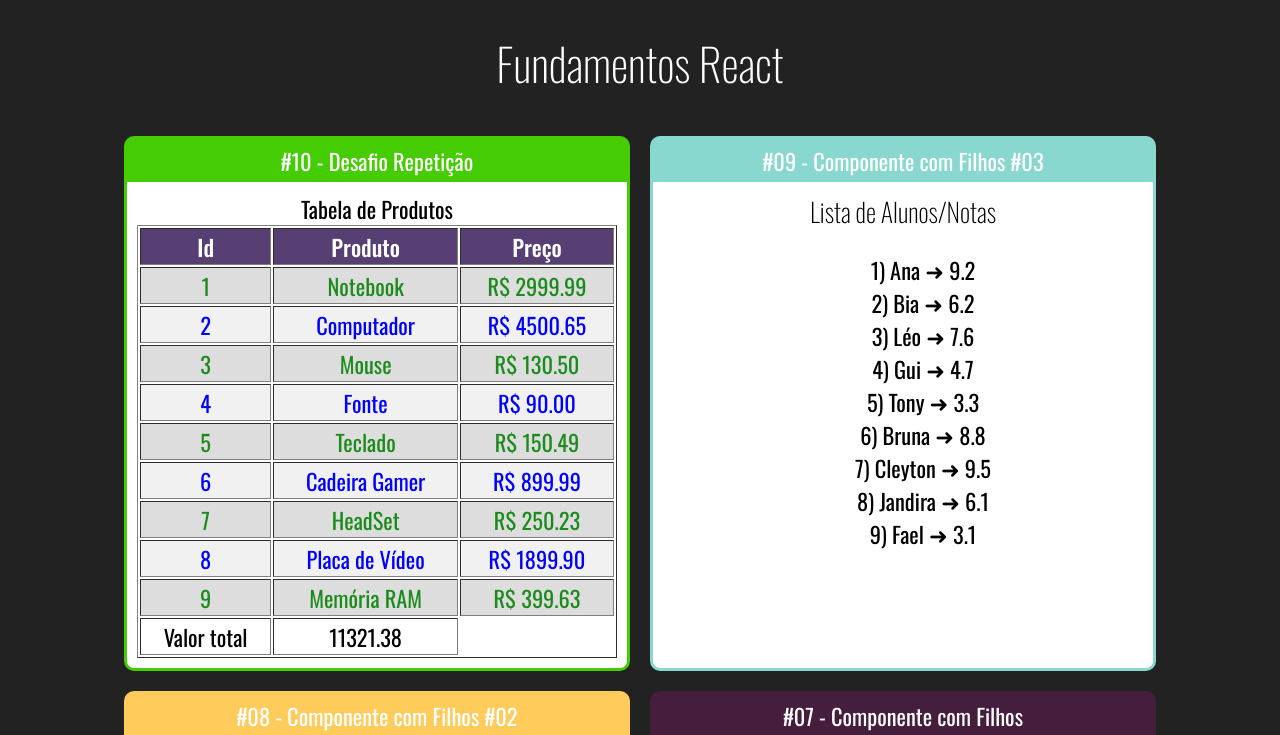
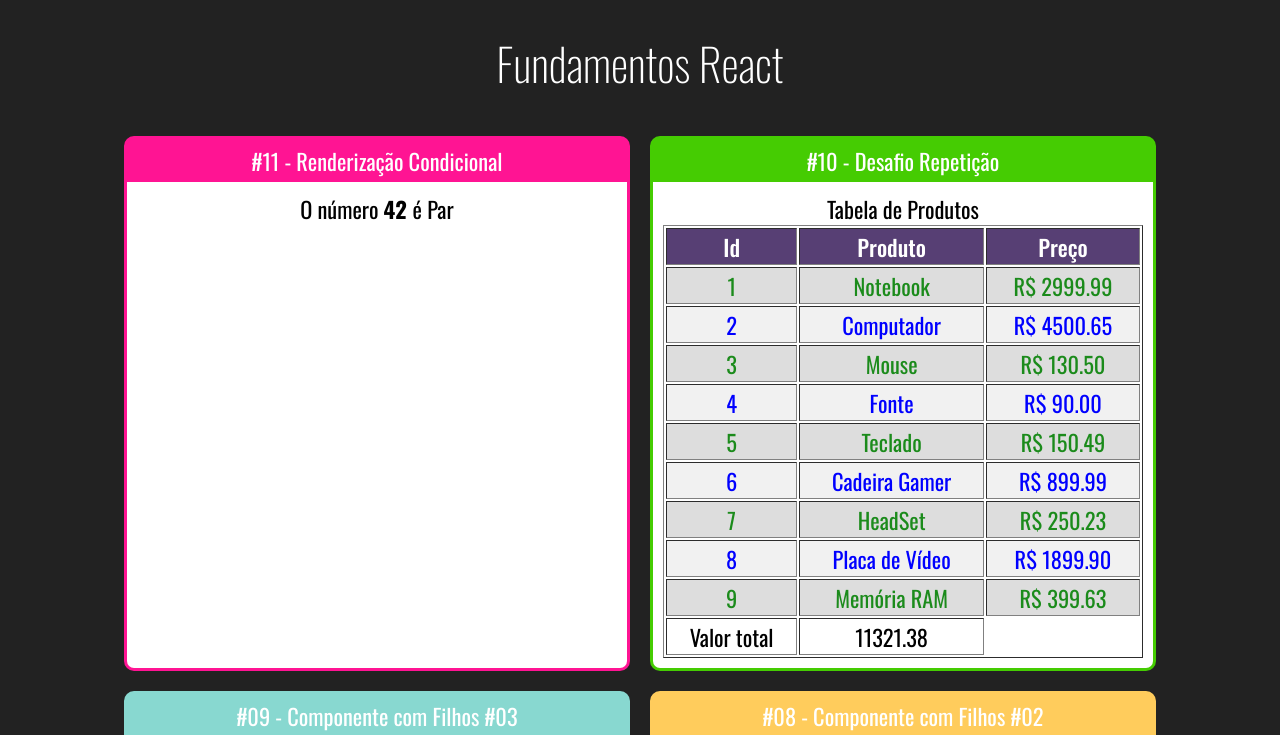
Before and after one commit to felipegueller/curso-react-cod3r, a React (Create React App) app in the folder fundamentos-react/: page / in a window 1280 px wide. Shown: the top 735 px of the page. Built offline with nearby package versions, Linux system fonts and the light colour scheme.

Commit message:
conditional component

```diff
--- a/fundamentos-react/src/App.jsx
+++ b/fundamentos-react/src/App.jsx
@@ -1,6 +1,7 @@
 import './App.css'
 import React from 'react'
 
+import ParOuImpar from './components/condicional/ParOuImpar'
 import TabelaProdutos from './components/repeticao/tabelaProdutos'
 import ListaAlunos from './components/repeticao/ListaAlunos'
 import Marca from './components/basicos/Marca'
@@ -21,6 +22,10 @@ export default () =>
         <h1>Fundamentos React</h1>
 
         <div className="Cards">
+
+            <Card titulo='#11 - Renderização Condicional' color="#FF1493">
+                <ParOuImpar numero={42} />
+            </Card>
 
             <Card titulo='#10 - Desafio Repetição' color="#45CC02">
                 <TabelaProdutos />
--- /dev/null
+++ b/fundamentos-react/src/components/condicional/ParOuImpar.jsx
@@ -0,0 +1,16 @@
+/* eslint-disable import/no-anonymous-default-export */
+import React from 'react'
+
+export default props => {
+    const isPar = props.numero % 2 === 0;
+
+    return (
+        <div>
+            O número <strong>{props.numero} </strong> é
+            { isPar ?
+                <span> Par</span> :
+                <span> Impar</span>
+            }
+        </div>
+    )
+}
--- a/fundamentos-react/src/components/repeticao/tabelaProdutos.jsx
+++ b/fundamentos-react/src/components/repeticao/tabelaProdutos.jsx
@@ -42,9 +42,10 @@ export default props => {
                 <tbody>
                     { productsList }
                 </tbody>
+
                 <tfoot>
                     <tr>
-                        <td> Valor total </td>
+                        <td > Valor total </td>
                         <td>{ getTotalValue() }</td>
                     </tr>
                 </tfoot>
```
Also changed, not shown: fundamentos-react/src/components/repeticao/TabelaProdutos.css (line endings or trailing spaces).
